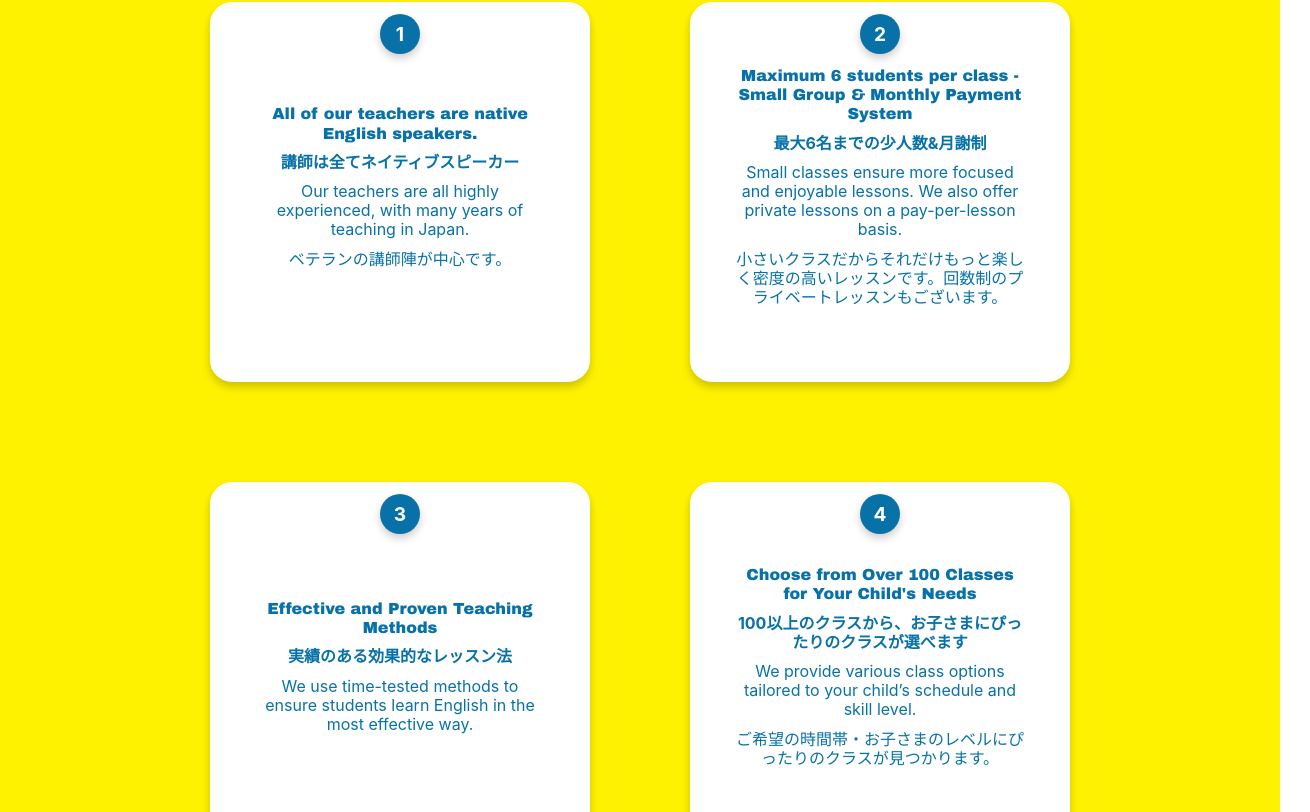
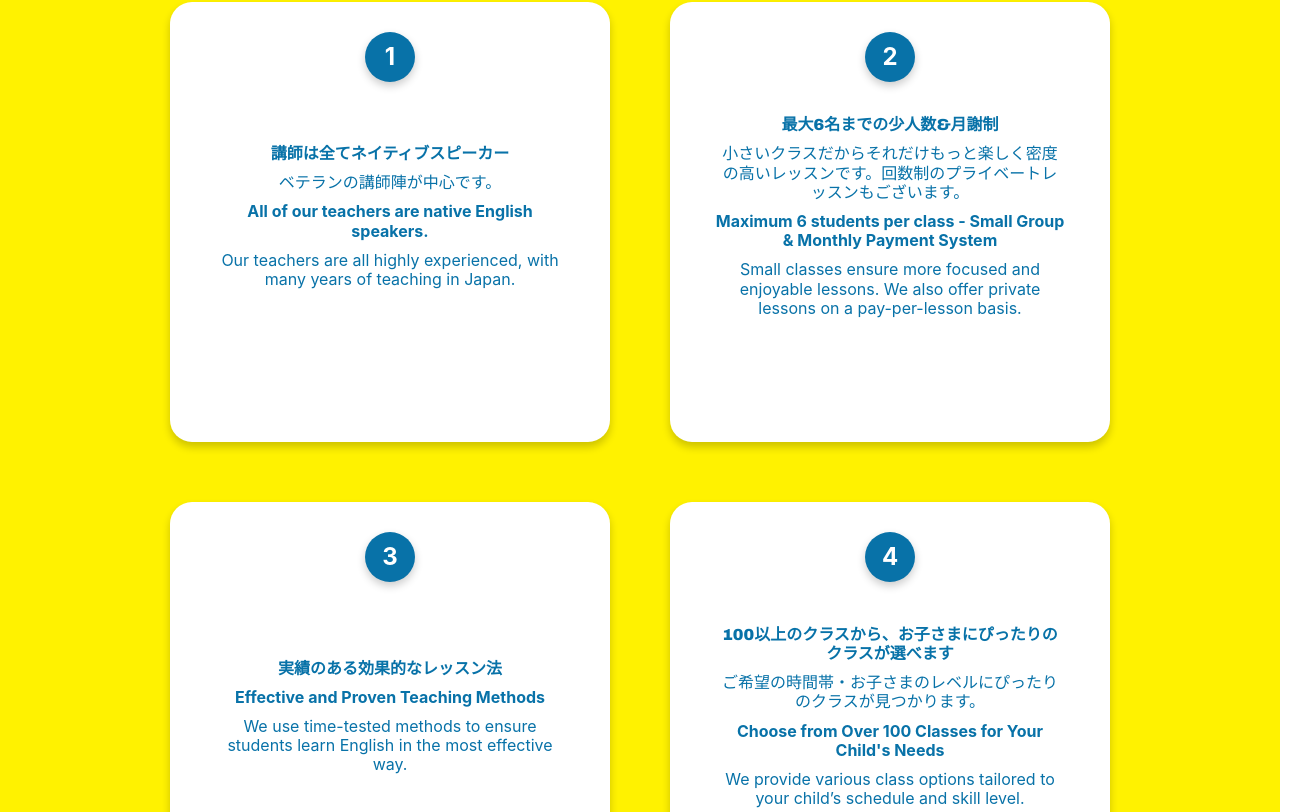
Before and after one commit to Vlad1slav86/9.9-English-School, a React (Create React App) app in the folder ninepointnineenglish/: page /about in a window 1280 px wide. Shown: the part 488-1300 px from the top of the page, 1310 px wide, since content can reach past the window. Built offline with nearby package versions, Linux system fonts and the light colour scheme.

Commit message:
rvupdated

```diff
--- a/ninepointnineenglish/src/App.js
+++ b/ninepointnineenglish/src/App.js
@@ -43,8 +43,8 @@ const App = () => {
                   I am sure we will be able to match your child with the perfect class. <br/>Please give us a call or stop by.
                 </h2>
                 </div> */}
-                </div> {/* Main section */}
-              <Gallery id="gallery-section" /> {/* Make sure Gallery has this ID */}
+                </div>
+              <Gallery id="gallery-section" />
             </>
           }
         />
--- a/ninepointnineenglish/src/components/About.css
+++ b/ninepointnineenglish/src/components/About.css
@@ -22,7 +22,7 @@
   display: flex;
   flex-wrap: wrap;
   justify-content: center;
-  gap: 100px;
+  gap: 30px;
 }
 
 /* Base card styles */
@@ -34,7 +34,7 @@
   justify-content: center;
   text-align: center;
   border-radius: 22px;
-  width: 300px;
+  width: 250px;
   height: 300px;
   padding: 40px;
   box-shadow: 0 5px 8px rgba(0, 0, 0, 0.2);
@@ -43,9 +43,9 @@
   overflow: hidden; /* Prevent text overflow */
 }
 
-.about-item:hover {
-  transform: scale(1.5); /* Reduced hover scale for better readability */
-}
+/* .about-item:hover {
+  transform: scale(1.5);
+} */
 
 /* Styling for the number */
 .about-item h5 {
@@ -90,12 +90,17 @@
   justify-content: center;
   text-align: center;
   border-radius: 22px;
-  width: 1260px; /* Larger card width */
+  width: 270px; /* Larger card width */
   padding: 40px;
   box-shadow: 0 5px 8px rgba(0, 0, 0, 0.2);
   background: white;
-  margin-top: 110px;
-  margin-bottom: 110px;
+  margin-top: 30px;
+  margin-bottom: 30px;
+}
+
+.tuition-card .content .column {
+  width: 100%; /* Stack the columns on smaller screens */
+  text-align: center;
 }
 
 .tuition-card h3, .tuition-card h4 {
@@ -110,63 +115,69 @@
   color: #0872a8;
 }
 
-.tuition-card .content {
-  display: flex;
-  justify-content: space-between;
-  width: 100%;
-}
 
-.tuition-card .content .column {
-  width: 45%; /* Each column takes up 45% of the width */
-  text-align: left;
-}
+
 
 .tuition-card .content .column p {
   margin: 8px 0;
 }
 
 /* Responsive adjustments for tuition card */
-@media (max-width: 768px) {
+@media (min-width: 768px) {
   .sets-apart-inner {
-    flex-direction: column;
+    display: flex;
+    flex-direction: row;
     align-items: center;
-    gap: 30px;
+    gap: 60px;
+  }
+
+  .about-item:hover {
+    transform: scale(1.2);
   }
 
   .about-item {
-    width: 260px;
-    height: 200px;
+    width: 360px;
+    height: 360px;
   }
 
   .about-item h5 {
-    width: 30px; /* Scale down number circle */
-    height: 30px;
-    font-size: 0.9rem; /* Adjust font size */
-    margin-top: 30px;
+    width: 50px; /* Scale down number circle */
+    height: 50px;
+    font-size: 1.5rem; /* Adjust font size */
+    margin-top: 50px;
   }
 
   .about-item .content h3,
   .about-item .content h4,
   .about-item .content p {
-    font-size: 0.7em; /* Dynamically scale down text on smaller devices */
+    font-size: 1rem; /* Dynamically scale down text on smaller devices */
   }
 
   /* Adjust tuition card for smaller screens */
   .tuition-card {
     width: 75%;
-    padding: 20px;
-    margin-top: 30px;
+    padding: 45px;
+    margin-top: 60px;
+    margin-bottom: 60px;
+    transition: transform 0.2s ease-in-out;
+  }
+
+  .tuition-card:hover {
+    transform: scale(1.1);
   }
 
   .tuition-card .content {
-    flex-direction: column;
-    align-items: center;
+    display: flex;
+    justify-content: space-between;
+    width: 100%;
   }
 
+
   .tuition-card .content .column {
-    width: 100%; /* Stack the columns on smaller screens */
+    width: 45%; /* Each column takes up 45% of the width */
     text-align: center;
   }
+
 }
 
 @media (max-width: 430px) {
--- a/ninepointnineenglish/src/components/About.js
+++ b/ninepointnineenglish/src/components/About.js
@@ -4,70 +4,100 @@ import "./About.css";
 const aboutItems = [
   {
     number: "1",
+    jpTitle: "講師は全てネイティブスピーカー",
+    jpDetail: "ベテランの講師陣が中心です。",
     title: "All of our teachers are native English speakers.",
     detail: "Our teachers are all highly experienced, with many years of teaching in Japan.",
-    jpTitle: "講師は全てネイティブスピーカー",
-    jpDetail: "ベテランの講師陣が中心です。",
   },
   {
     number: "2",
+    jpTitle: "最大6名までの少人数&月謝制",
+    jpDetail:
+      "小さいクラスだからそれだけもっと楽しく密度の高いレッスンです。回数制のプライベートレッスンもございます。",
     title: "Maximum 6 students per class - Small Group & Monthly Payment System",
-    detail: "Small classes ensure more focused and enjoyable lessons. We also offer private lessons on a pay-per-lesson basis.",
-    jpTitle: "最大6名までの少人数&月謝制",
-    jpDetail: "小さいクラスだからそれだけもっと楽しく密度の高いレッスンです。回数制のプライベートレッスンもございます。",
+    detail:
+      "Small classes ensure more focused and enjoyable lessons. We also offer private lessons on a pay-per-lesson basis.",
   },
   {
     number: "3",
+    jpTitle: "実績のある効果的なレッスン法",
+    jpDetail: "",
     title: "Effective and Proven Teaching Methods",
     detail: "We use time-tested methods to ensure students learn English in the most effective way.",
-    jpTitle: "実績のある効果的なレッスン法",
-    jpDetail: "",
   },
   {
     number: "4",
-    title: "Choose from Over 100 Classes for Your Child's Needs",
-    detail: "We provide various class options tailored to your child’s schedule and skill level.",
     jpTitle: "100以上のクラスから、お子さまにぴったりのクラスが選べます",
     jpDetail: "ご希望の時間帯・お子さまのレベルにぴったりのクラスが見つかります。",
+    title: "Choose from Over 100 Classes for Your Child's Needs",
+    detail:
+      "We provide various class options tailored to your child’s schedule and skill level.",
   },
   {
     number: "5",
+    jpTitle: "保護者様はいつでもレッスンをご覧になれます",
+    jpDetail: "",
     title: "Easy for Parents to Observe Classes",
     detail: "Parents are welcome to observe the lessons at any time.",
-    jpTitle: "保護者様はいつでもレッスンをご覧になれます",
-    jpDetail: "",
   },
   {
     number: "6",
-    title: "Trial Lessons Available",
-    detail: "Feel free to contact us for a trial lesson to see if our classes are the right fit for you.",
     jpTitle: "体験レッスン",
     jpDetail: "お気軽にお問い合わせ下さい。納得のいくクラスでスタートしていただけます。",
+    title: "Trial Lessons Available",
+    detail:
+      "Feel free to contact us for a trial lesson to see if our classes are the right fit for you.",
   },
   {
     number: "7",
+    jpTitle: "充実の帰国生クラス",
+    jpDetail: "",
     title: "Comprehensive Classes for Returnee Students",
     detail: "We offer specialized classes for students who have lived abroad.",
-    jpTitle: "充実の帰国生クラス",
-    jpDetail: "",
   },
   {
     number: "8",
-    title: "Short-Term Homestay & Language Study Abroad Programs",
-    detail: "We assist students in planning short-term homestays or language study abroad programs.",
     jpTitle: "短期ホームステイ・語学留学プランのご紹介が可能です。",
     jpDetail: "",
+    title: "Short-Term Homestay & Language Study Abroad Programs",
+    detail:
+      "We assist students in planning short-term homestays or language study abroad programs.",
   },
   {
     number: "9",
-    title: "Monthly Newsletters",
-    detail: "Each month, we send updates on class schedules, upcoming events, and much more to keep you informed.",
     jpTitle: "毎月Newsletterを発行します。",
     jpDetail: "クラスの紹介など盛りだくさんの内容です。",
+    title: "Monthly Newsletters",
+    detail:
+      "Each month, we send updates on class schedules, upcoming events, and much more to keep you informed.",
   },
 ];
 
 const tuitionFees = {
+  jpTitle: "料金",
+  jpDetail: `
+    ○ グループクラス料金:
+    - 小学生～高校生クラス（50分間）: ¥8,250/月
+    - 幼稚園クラス（30分間）: ¥5,315/月
+
+    入会金: ¥11,000
+    教材費（1年分）: ¥6,700
+
+    ご兄弟姉妹二人目以降の方:
+    - 入会金: 無料
+    - 教材費（1年分）: ¥6,700
+    - 月謝（50分クラス）: ¥7,150
+    - 月謝（30分クラス）: ¥4,890
+
+    ○ プライベートクラス料金:
+    - 入会金: ¥11,000
+    - 受講料（1レッスンあたり）:
+      - 30分: ¥3,300～¥4,812
+      - 45分: ¥4,620～¥6,737
+      - 60分: ¥5,940～¥8,690
+    （年齢と受講日時で金額が変わります。詳しくはお問い合わせ下さい）
+    - 教材費: 随時 ¥4,000～¥5,000程度
+  `,
   title: "Tuition Fees",
   detail: `
     Group Lesson Fee:
@@ -92,30 +122,6 @@ const tuitionFees = {
     (Fees vary by age and schedule. Please inquire for details.)
     Material Fee: Approximately ¥4,000–¥5,000 as needed.
   `,
-  jpTitle: "料金",
-  jpDetail: `
-    ○ グループクラス料金:
-    - 小学生～高校生クラス（50分間）: ¥8,250/月
-    - 幼稚園クラス（30分間）: ¥5,315/月
-
-    入会金: ¥11,000
-    教材費（1年分）: ¥6,700
-
-    ご兄弟姉妹二人目以降の方:
-    - 入会金: 無料
-    - 教材費（1年分）: ¥6,700
-    - 月謝（50分クラス）: ¥7,150
-    - 月謝（30分クラス）: ¥4,890
-
-    ○ プライベートクラス料金:
-    - 入会金: ¥11,000
-    - 受講料（1レッスンあたり）:
-      - 30分: ¥3,300～¥4,812
-      - 45分: ¥4,620～¥6,737
-      - 60分: ¥5,940～¥8,690
-    （年齢と受講日時で金額が変わります。詳しくはお問い合わせ下さい）
-    - 教材費: 随時 ¥4,000～¥5,000程度
-  `,
 };
 
 const About = () => {
@@ -127,10 +133,10 @@ const About = () => {
           <div key={index} className={`about-item item-${index + 1}`}>
             <div className="content">
               <h5>{item.number}</h5>
-              <h3>{item.title}</h3>
-              {item.jpTitle && <h4>{item.jpTitle}</h4>}
-              {item.detail && <p>{item.detail}</p>}
+              {item.jpTitle && <h3>{item.jpTitle}</h3>}
               {item.jpDetail && <p>{item.jpDetail}</p>}
+              <h4>{item.title}</h4>
+              <p>{item.detail}</p>
             </div>
           </div>
         ))}
@@ -138,25 +144,21 @@ const About = () => {
 
       {/* Tuition Fees Section */}
       <div className="tuition-card">
-  {/* <h3>Tuition Fees</h3> */}
         <div className="content">
           <div className="column">
-      {/* <h4>Japanese</h4> */}
-      {tuitionFees.jpTitle && <h4>{tuitionFees.jpTitle}</h4>}
+            <h4>{tuitionFees.jpTitle}</h4>
             {tuitionFees.jpDetail.split("\n").map((line, i) => (
               <p key={i}>{line.trim()}</p>
             ))}
           </div>
           <div className="column">
-      <h4>Tuition Fees</h4>
+            <h4>{tuitionFees.title}</h4>
             {tuitionFees.detail.split("\n").map((line, i) => (
               <p key={i}>{line.trim()}</p>
             ))}
           </div>
         </div>
       </div>
-
-
     </section>
   );
 };
--- a/ninepointnineenglish/src/components/CalendarSection.css
+++ b/ninepointnineenglish/src/components/CalendarSection.css
@@ -15,7 +15,7 @@
 
   .calendar-container iframe {
     width: 95%; /* Take up most of the screen width */
-    height: 400px; /* Adjust iframe height for smaller screens */
+    height: 350px; /* Adjust iframe height for smaller screens */
     margin: 0 auto; /* Center the iframe */
   }
 
@@ -40,7 +40,7 @@
     }
 
     .calendar-container iframe {
-      width: 70%; /* Use more precise width */
+      width: 90%; /* Use more precise width */
       height: 800px;
       margin: 0 auto;
     }
```
Also changed, not shown: ninepointnineenglish/src/components/Instructors/Instructors.css (+10 -9 lines). Lines whose indentation alone changed are shown as unchanged.
